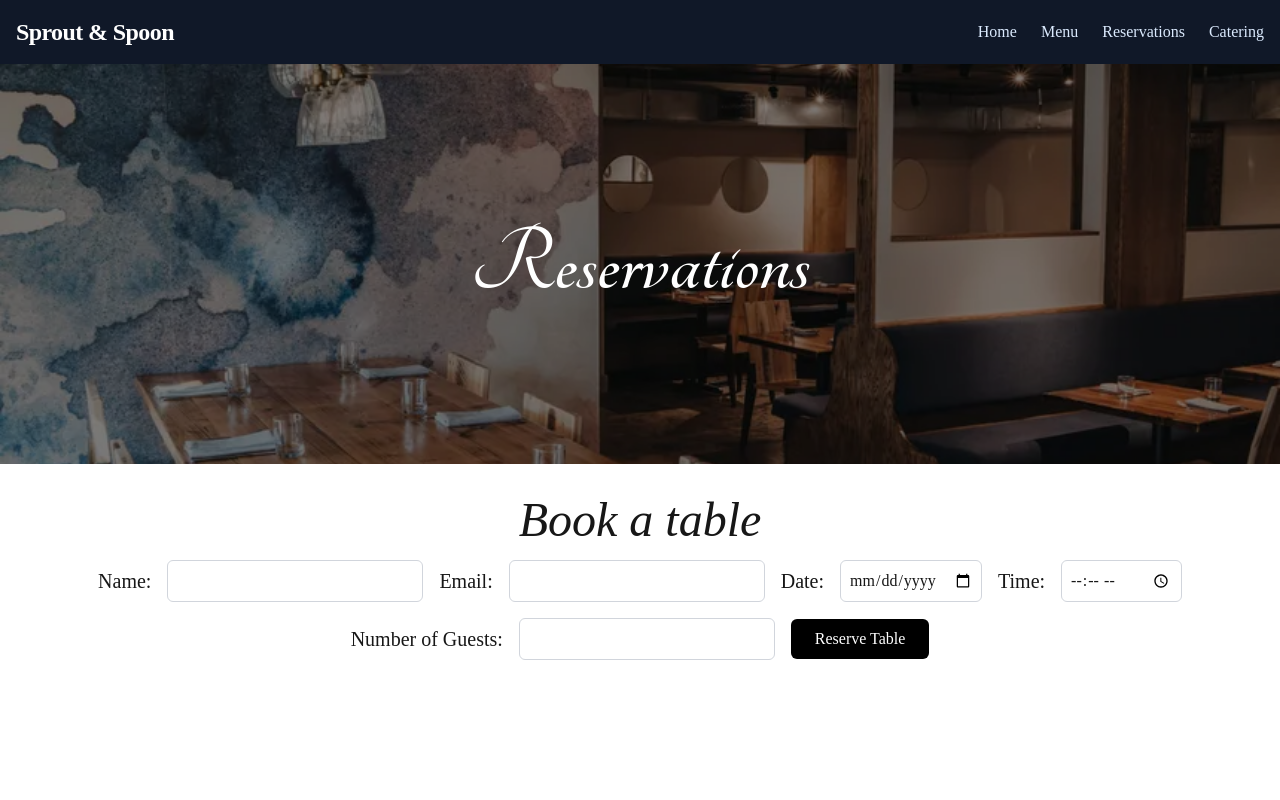
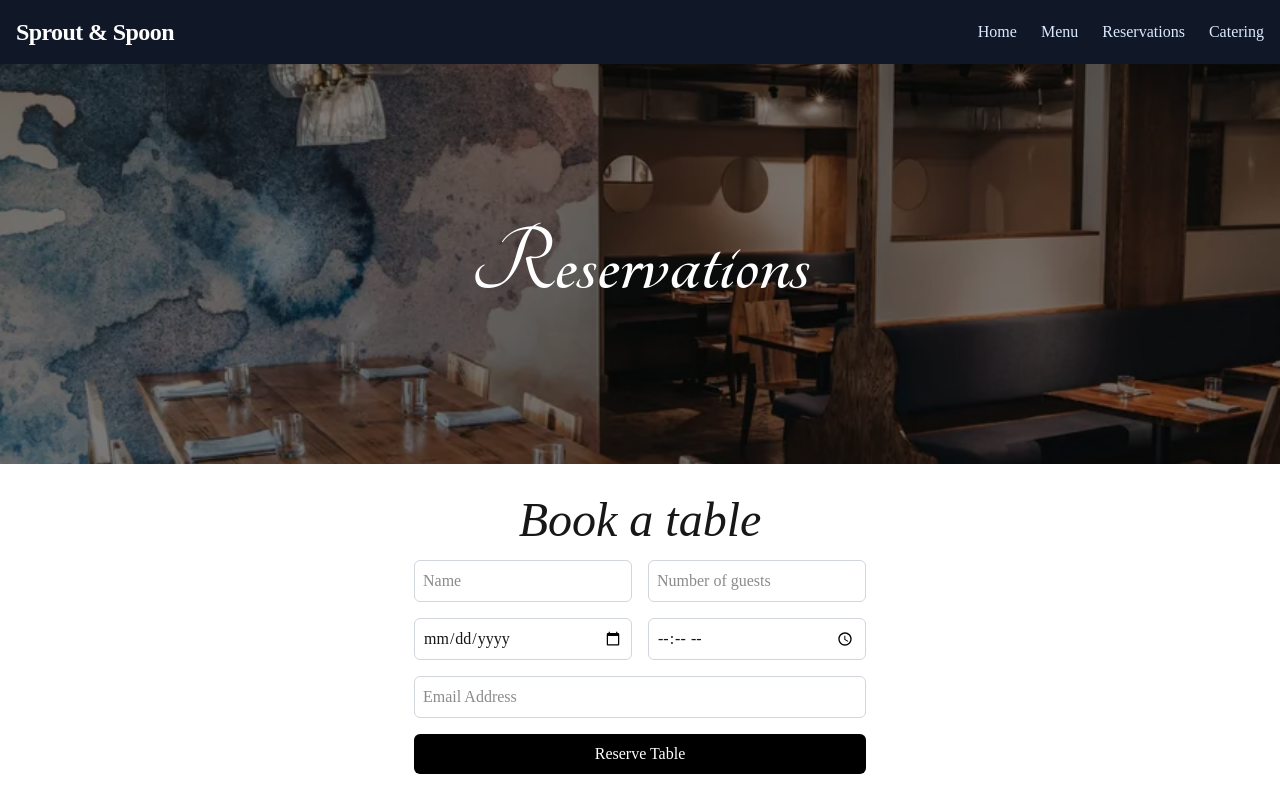
Before and after one commit to sidgames5/tsa-webmaster-2025, a Next.js app: page /reservations in a window 1280 px wide. Built offline with nearby package versions, Linux system fonts and the light colour scheme; a web font is replaced by a local one.

Commit message:
improved reservations screen and fixed some garbage code

```diff
--- a/package.json
+++ b/package.json
@@ -11,13 +11,11 @@
     "dependencies": {
         "@types/cors": "^2.8.17",
         "@types/crypto-js": "^4.2.2",
-    "@types/express": "^5.0.1",
         "axios": "^1.9.0",
         "body-parser": "^2.2.0",
         "cors": "^2.8.5",
         "crypto": "^1.0.1",
         "dotenv": "^16.5.0",
-    "express": "^5.1.0",
         "fs": "^0.0.1-security",
         "next": "15.3.1",
         "react": "^19.0.0",
--- /dev/null
+++ b/src/app/catering/actions.ts
@@ -0,0 +1,4 @@
+"use server";
+export async function handleCateringSubmit(formData: FormData) {
+
+}
--- a/src/app/catering/page.tsx
+++ b/src/app/catering/page.tsx
@@ -1,6 +1,6 @@
 'use client'
 import React, { useState } from "react";
-import axios from "axios";
+import { handleCateringSubmit } from "./actions";
 
 const CateringPage: React.FC = () => {
     const [formData, setFormData] = useState({
@@ -20,18 +20,6 @@ const CateringPage: React.FC = () => {
             ...formData,
             [name]: value,
         });
-  };
-
-  // Handle form submission
-  const handleSubmit = async (e: React.FormEvent) => {
-    e.preventDefault();
-
-    try {
-      const response = await axios.post("http://localhost:3000/api/catering", formData);
-      alert(response.data.message);  // Show success message
-    } catch (error) {
-      alert("Error submitting request!");  // Show error message
-    }
     };
 
     return (
@@ -64,7 +52,7 @@ const CateringPage: React.FC = () => {
             {/* Contact Form */}
             <section>
                 <h2 className="text-2xl font-bold mb-4 text-center">Request a Quote</h2>
-        <form onSubmit={handleSubmit} className="grid grid-cols-1 md:grid-cols-2 gap-4">
+                <form action={handleCateringSubmit} className="grid grid-cols-1 md:grid-cols-2 gap-4">
                     <input
                         name="name"
                         type="text"
@@ -122,7 +110,7 @@ const CateringPage: React.FC = () => {
                     />
                     <button
                         type="submit"
-            className="md:col-span-2 bg-green-600 text-white py-3 rounded-xl hover:bg-green-700 transition"
+                        className="md:col-span-2 bg-green-600 text-white py-3 rounded-xl hover:bg-green-700 transition cursor-pointer"
                     >
                         Submit Request
                     </button>
--- a/src/app/catering/server.ts
+++ /dev/null
@@ -1,42 +0,0 @@
-import express, { Request, Response } from 'express';
-import fs from 'fs';
-import cors from 'cors';
-import bodyParser from 'body-parser';
-import CryptoJS from 'crypto-js';
-import dotenv from 'dotenv';
-
-// Load environment variables from .env file
-dotenv.config();
-
-const app = express();
-app.use(cors());
-app.use(bodyParser.json());  // Middleware to parse JSON
-
-const SECRET_KEY = process.env.SECRET_KEY || '';  // Get SECRET_KEY from environment variables
-const DATA_FILE = 'storage.txt';
-
-// Encrypt and decrypt functions
-function encryptData(data: string): string {
-  return CryptoJS.AES.encrypt(data, SECRET_KEY).toString();
-}
-
-function decryptData(cipher: string): string {
-  const bytes = CryptoJS.AES.decrypt(cipher, SECRET_KEY);
-  return bytes.toString(CryptoJS.enc.Utf8);
-}
-
-// API route to handle catering form submissions
-app.post('/api/catering', (req: Request, res: Response) => {
-  const encrypted = encryptData(JSON.stringify(req.body));
-  fs.appendFileSync(DATA_FILE, encrypted + '\n');  // Append data to storage.txt
-  res.json({ message: 'Request saved successfully!' });
-});
-
-// Admin endpoint to get the catering requests
-app.get('/api/admin/requests', (req: Request, res: Response) => {
-  const lines = fs.readFileSync(DATA_FILE, 'utf-8').split('\n').filter(Boolean);
-  const decrypted = lines.map(line => JSON.parse(decryptData(line)));
-  res.json(decrypted);  // Send decrypted data to admin
-});
-
-app.listen(4000, () => console.log("Server running on http://localhost:3000"));
--- /dev/null
+++ b/src/app/reservations/actions.ts
@@ -0,0 +1,13 @@
+'use server';
+
+export async function reserveTable(formData: FormData) {
+    const name = formData.get('name') as string;
+    const email = formData.get('email') as string;
+    const date = formData.get('date') as string;
+    const time = formData.get('time') as string;
+    const guests = Number(formData.get('guests'));
+
+    console.log('Reservation submitted:', { name, email, date, time, guests });
+
+    // TODO: Save to database or send confirmation email
+}
--- a/src/app/reservations/actions.tsx
+++ /dev/null
@@ -1,14 +0,0 @@
-// src/app/reservations/actions.ts
-'use server';
-
-export async function reserveTable(formData: FormData) {
-  const name = formData.get('name') as string;
-  const email = formData.get('email') as string;
-  const date = formData.get('date') as string;
-  const time = formData.get('time') as string;
-  const guests = Number(formData.get('guests'));
-
-  console.log('Reservation submitted:', { name, email, date, time, guests });
-
-  // TODO: Save to database or send confirmation email
-}
--- a/src/app/reservations/page.tsx
+++ b/src/app/reservations/page.tsx
@@ -1,11 +1,8 @@
 'use client';
 
 import { reserveTable } from './actions';
-import { useState } from 'react';
 
 export default function Page() {
-  const [submitted, setSubmitted] = useState(false);
-
     return (
         <div className="flex items-center justify-center flex-col gap-8">
             <div
@@ -22,30 +19,23 @@ export default function Page() {
 
             <div className="flex flex-col gap-4 items-center">
                 <h1 className="dm-serif-text-regular-italic text-5xl">Book a table</h1>
-        <form action={reserveTable} className="max-w-[85%] w-full">
-          <div className="flex flex-wrap items-center justify-center gap-4">
-            <label className="text-xl" htmlFor="name">Name:</label>
-            <input type="text" id="name" name="name" className="p-2 border border-gray-300 rounded-md w-full max-w-64" required />
+                <form action={reserveTable} className="grid grid-cols-1 md:grid-cols-2 gap-4 w-full">
+                    <input type="text" id="name" name="name" className="p-2 border border-gray-300 rounded-md" placeholder='Name' required />
 
-            <label className="text-xl" htmlFor="email">Email:</label>
-            <input type="email" id="email" name="email" className="p-2 border border-gray-300 rounded-md w-full max-w-64" required />
+                    <input type="number" id="guests" name="guests" min="1" max="20" className="p-2 border border-gray-300 rounded-md" placeholder='Number of guests' required />
 
-            <label className="text-xl" htmlFor="date">Date:</label>
-            <input type="date" id="date" name="date" className="p-2 border border-gray-300 rounded-md w-fit max-w-64" required />
+                    <input type="date" id="date" name="date" className="p-2 border border-gray-300 rounded-md" required />
 
-            <label className="text-xl" htmlFor="time">Time:</label>
-            <input type="time" id="time" name="time" className="p-2 border border-gray-300 rounded-md w-fit max-w-64" required />
+                    <input type="time" id="time" name="time" className="p-2 border border-gray-300 rounded-md" required />
 
-            <label className="text-xl" htmlFor="guests">Number of Guests:</label>
-            <input type="number" id="guests" name="guests" min="1" max="20" className="p-2 border border-gray-300 rounded-md w-full max-w-64" required />
+                    <input type="email" id="email" name="email" className="col-span-2 p-2 border border-gray-300 rounded-md" placeholder='Email Address' required />
 
                     <button
                         type="submit"
-              className="bg-black text-white px-6 py-2 rounded-md hover:bg-gray-700 transition duration-200"
+                        className="bg-black text-white px-6 py-2 rounded-md hover:bg-gray-700 transition duration-200 col-span-2"
                     >
                         Reserve Table
                     </button>
-          </div>
                 </form>
             </div>
         </div>
```
Also changed, not shown: src/app/catering/storage.txt (deleted). Lines whose indentation alone changed are shown as unchanged.
